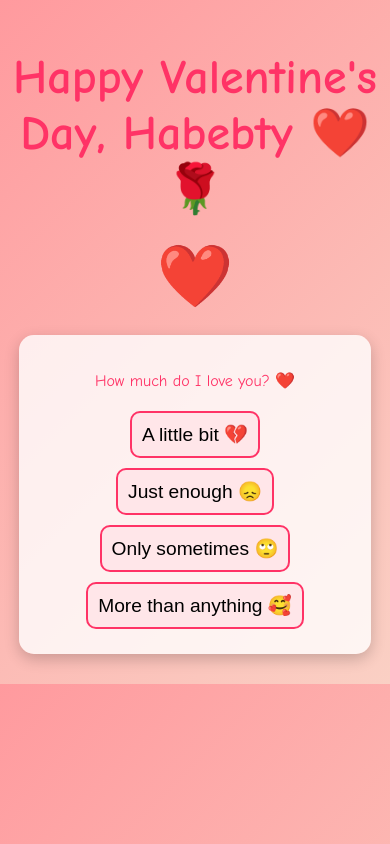
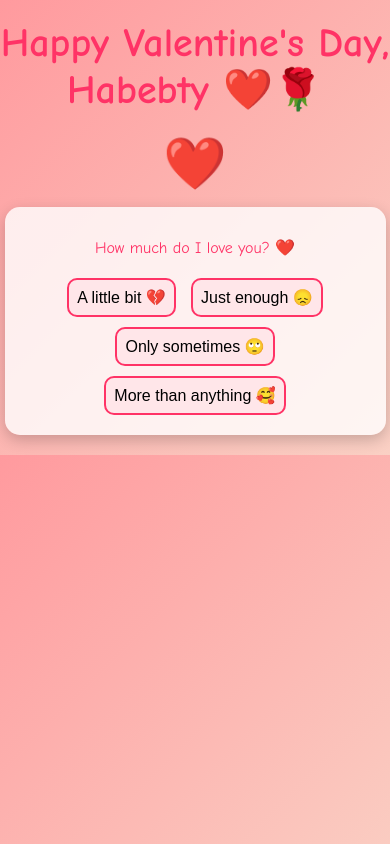
Before and after one commit to Fantomas175/valentines-website, a plain HTML site: page index.html in a window 390 px wide. Shown: the top 844 px of the page. Drawn offline with Linux system fonts and the light colour scheme.

Commit message:
Update index.html
mobile fit

```diff
--- a/index.html
+++ b/index.html
@@ -2,6 +2,7 @@
 <html lang="en">
 <head>
   <meta charset="UTF-8">
+  <meta name="viewport" content="width=device-width, initial-scale=1.0">
   <title>Happy Valentine's Day, Habebty ❤️</title>
   <style>
     body {
@@ -13,12 +14,12 @@
       padding: 0;
     }
     h1 {
-      margin-top: 50px;
-      font-size: 3em;
+      margin-top: 20px;
+      font-size: 2.5em;
     }
     .heart {
-      font-size: 3em;
-      margin: 20px;
+      font-size: 2.5em;
+      margin: 10px;
       animation: pulse 1.5s infinite;
     }
     @keyframes pulse {
@@ -28,17 +29,17 @@
     }
     .question-container, .message-container, .celebration-container {
       background-color: rgba(255, 255, 255, 0.8);
-      margin: 30px auto;
-      padding: 20px;
+      margin: 20px auto;
+      padding: 15px;
       border-radius: 15px;
-      width: 80%;
-      max-width: 500px;
+      width: 90%;
+      max-width: 400px;
       box-shadow: 0 5px 15px rgba(0, 0, 0, 0.2);
       display: none;
     }
     .choice-button, .next-button {
-      padding: 10px;
-      font-size: 1.2em;
+      padding: 8px;
+      font-size: 1em;
       border: 2px solid #ff3366;
       border-radius: 10px;
       background-color: #ffe6e9;
@@ -48,29 +49,16 @@
     }
     .choice-button:hover, .next-button:hover {
       background-color: #ffb3c1;
-      transform: scale(1.1);
+      transform: scale(1.05);
     }
     .message {
-      font-size: 1.3em;
+      font-size: 1.1em;
       color: #ff3366;
     }
     .celebration-gif {
       width: 100%;
-      max-width: 300px;
+      max-width: 250px;
       border-radius: 15px;
-    }
-    @keyframes confetti {
-      0% { transform: translateY(-100vh) rotateZ(0deg); }
-      100% { transform: translateY(100vh) rotateZ(360deg); }
-    }
-    .confetti {
-      position: absolute;
-      top: 0;
-      width: 10px;
-      height: 10px;
-      background-color: #ff3366;
-      opacity: 0.7;
-      animation: confetti 3s ease-out infinite;
     }
   </style>
 </head>
```
